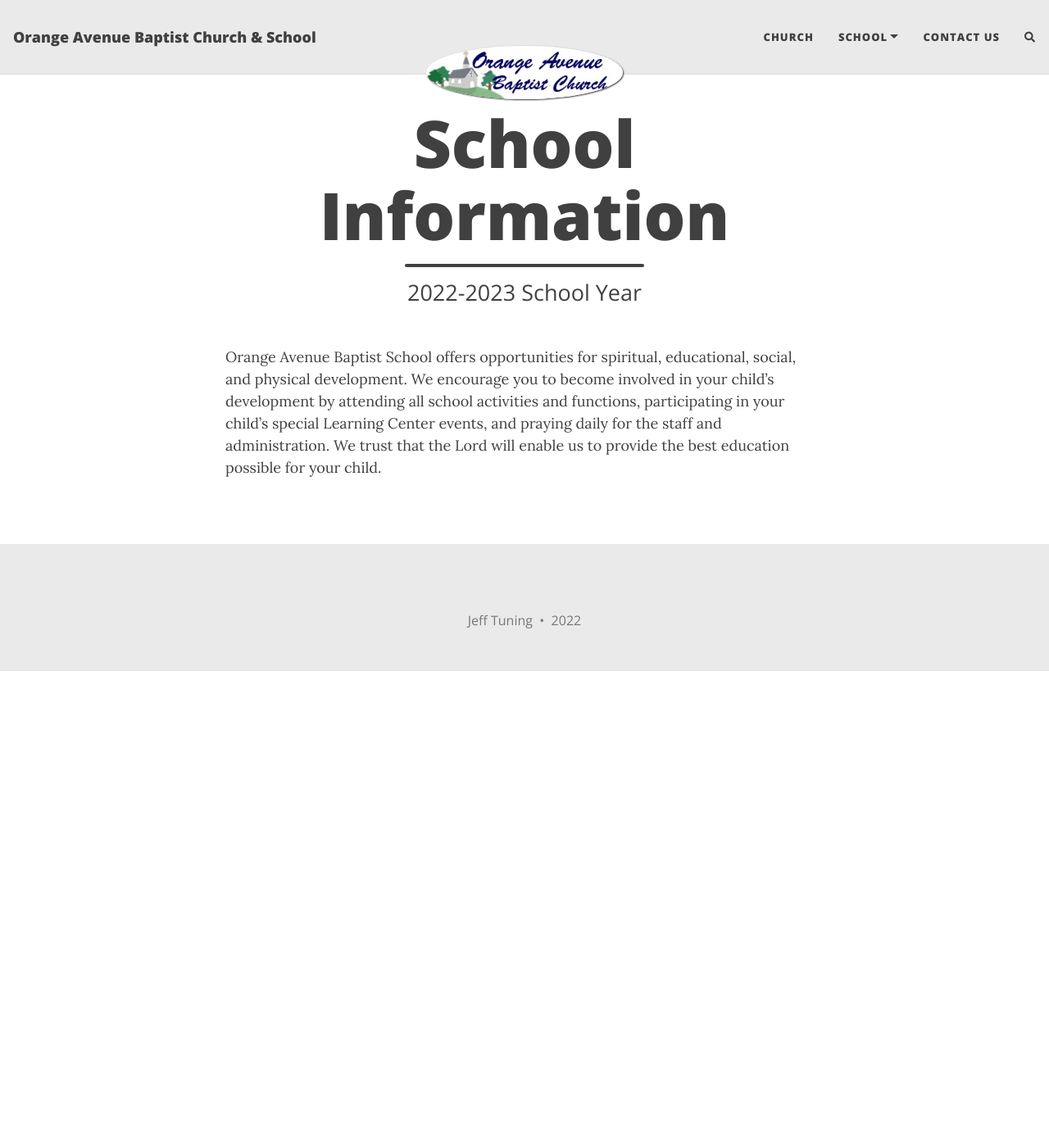
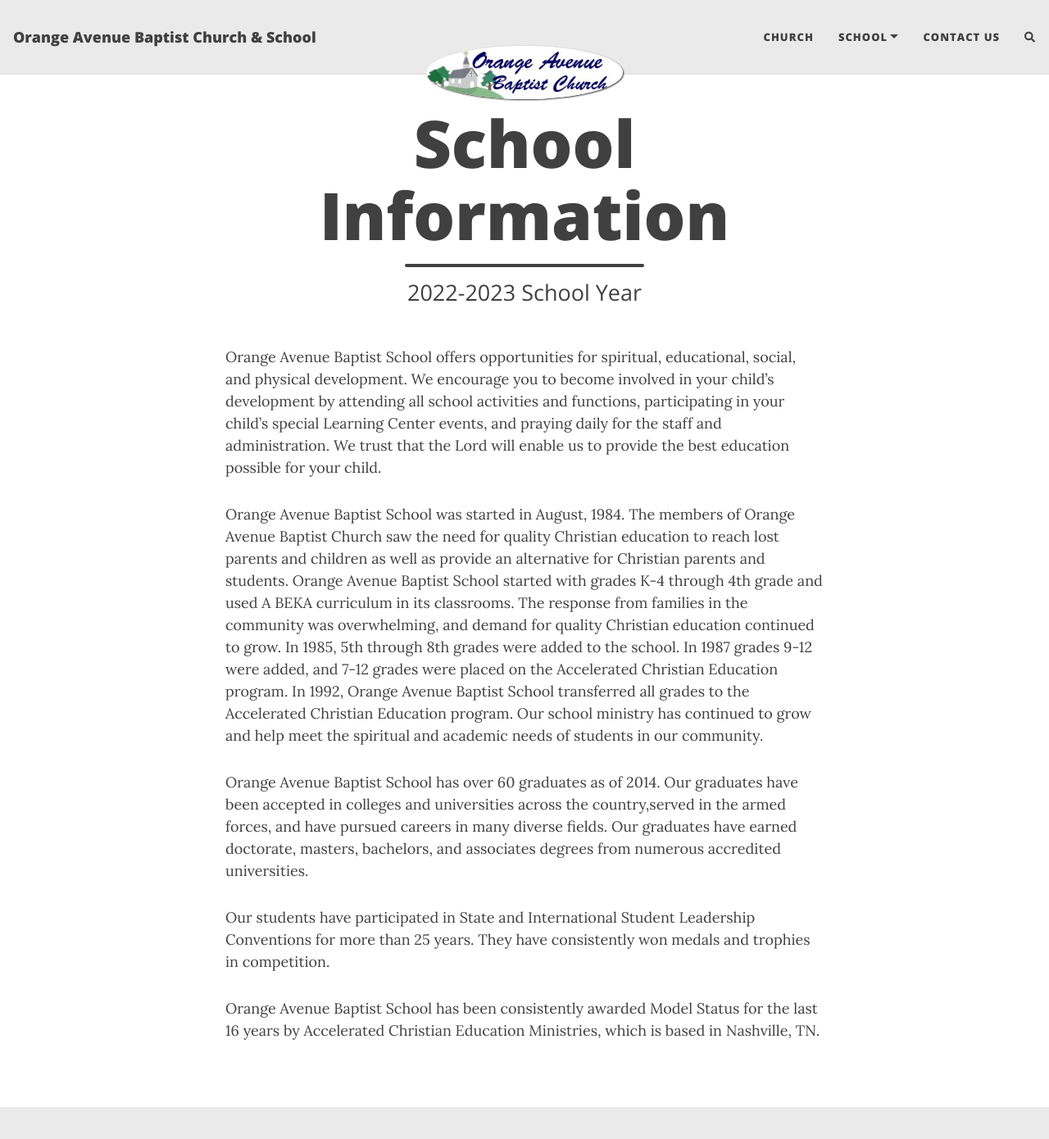
Before and after one commit to techdouttech/oabc-website, a Jekyll site: the page built from school.md, in a window 1280 px wide and 1400 px high. Shown: the top 1390 px of the window at 82% size. Built offline with Jekyll 4.4.1, drawn with Linux system fonts in a browser that asks for light colours; nearby versions of some CDN libraries; comment, search, counter and statistics services are not loaded.

Commit message:
School Informatino Update

```diff
--- a/school.md
+++ b/school.md
@@ -6,3 +6,14 @@
 ---
 
 Orange Avenue Baptist School offers opportunities for spiritual, educational, social, and physical development. We encourage you to become involved in your child’s development by attending all school activities and functions, participating in your child’s special Learning Center events, and praying daily for the staff and administration. We trust that the Lord will enable us to provide the best education possible for your child.
+
+Orange Avenue Baptist School was started in August, 1984.  The members of Orange Avenue Baptist Church saw the need for quality Christian education to reach lost parents and children as well as provide an alternative for Christian parents and students.  Orange Avenue Baptist School started with grades K-4 through 4th grade and used A BEKA curriculum in its classrooms.  The response from families in the community was overwhelming, and demand for quality Christian education continued to grow.  In 1985, 5th through 8th grades were added to the school.  In 1987 grades 9-12 were added, and 7-12 grades were placed on the Accelerated Christian Education program.  In 1992, Orange Avenue Baptist School transferred all grades to the Accelerated Christian Education program. Our school ministry has continued to grow and help meet the spiritual and academic needs of students in our community.
+
+
+Orange Avenue Baptist School has over 60 graduates as of 2014.  Our graduates have been accepted in colleges and universities across the country,served in the armed forces, and have pursued careers in many diverse fields.  Our graduates have earned doctorate, masters, bachelors, and associates degrees from numerous accredited universities.
+
+
+Our students have participated in State and International Student Leadership Conventions for more than 25 years.  They have consistently won medals and trophies in competition.
+
+
+Orange Avenue Baptist School has been consistently awarded Model Status for the last 16 years by Accelerated Christian Education Ministries, which is based in Nashville, TN.
```
